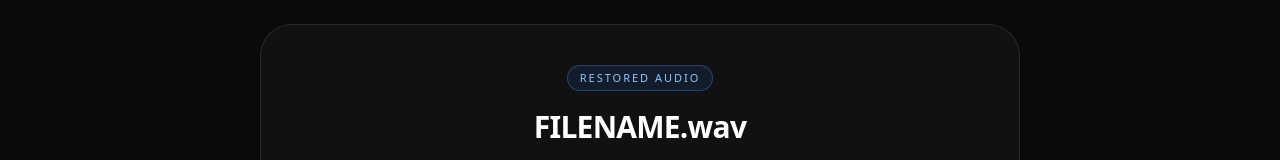
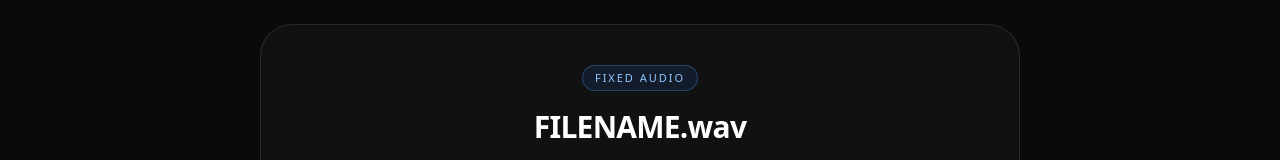
Before and after one commit to cocoro-sugiura/soundfix, a Next.js app in the folder frontend/: page /download in a window 1280 px wide. Shown: the part 379-539 px from the top of the page. Built offline with nearby package versions, Linux system fonts and the light colour scheme; some icons are missing.

Commit message:
Update export badge text to fixed audio

```diff
--- a/frontend/app/download/page.tsx
+++ b/frontend/app/download/page.tsx
@@ -43,7 +43,7 @@ export default async function DownloadPage({
             <div className="flex flex-col items-center text-center">
             <div className="inline-flex items-center rounded-full border border-blue-400/30 bg-blue-500/10 px-3 py-1">
               <span className="text-[11px] font-medium uppercase tracking-[0.18em] text-blue-300">
-                Restored audio
+                Fixed audio
               </span>
             </div>
 
```
